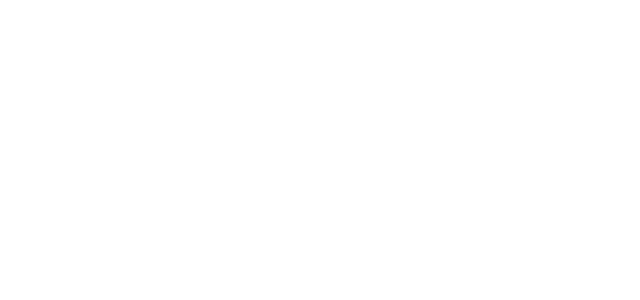
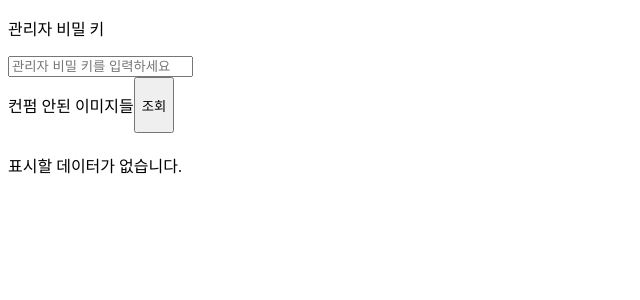
Before and after one commit to ggm77/nowcat-frontend, a React (Vite) app: page /admin in a window 1280 px wide. Before the commit this address had no page. Shown: the top 300 px of the page, without its empty margins (0-640 px from the left). Built offline with nearby package versions, Linux system fonts and the light colour scheme.

Commit message:
feat: 관리자 페이지 필수 기능 추가

```diff
--- a/src/App.tsx
+++ b/src/App.tsx
@@ -1,5 +1,6 @@
 import { BrowserRouter, Routes, Route } from 'react-router-dom'
 import Home from './pages/Home';
+import Admin from './pages/Admin';
 
 function App() {
 
@@ -7,6 +8,7 @@
     <BrowserRouter>
       <Routes>
         <Route path="/" element={<Home />} />
+        <Route path="/admin" element={<Admin />} />
       </Routes>
     </BrowserRouter>
   )
--- /dev/null
+++ b/src/pages/Admin.tsx
@@ -0,0 +1,82 @@
+import { useState, type ChangeEvent } from 'react';
+import api from '../api/api';
+
+interface ImageResponse {
+    id: number;
+    name: string;
+    createdAt: string;
+}
+
+function Admin() {
+
+    const [adminSecretKey, setAdminSecretKey] = useState<string>("");
+
+    const [notConfirmedImages, setNotConfirmedImages] = useState<ImageResponse[]>([]);
+
+    const handleAdminSecretKeyChange = (e: ChangeEvent<HTMLInputElement>) => {
+        setAdminSecretKey(e.target.value);
+    }
+
+    const getNotConfirmedImages = async () => {
+        try {
+            const response = await api.get('/admin/images?confirmed=false', {
+                headers: {
+                    'Admin-Secret-Key': adminSecretKey,
+                },
+            });
+            setNotConfirmedImages(response.data.images);
+            console.log('Not confirmed images:', response.data.images);
+        } catch (error) {
+            console.error('Error fetching not confirmed images:', error);
+        }
+    }
+
+    const confirmImage = async (imageId: number) => {
+        try {
+            await api.post(`/admin/images/${imageId}/confirmation`, {imageId}, {
+                headers: {
+                    'Admin-Secret-Key': adminSecretKey,
+                },
+            });
+            alert('이미지 컨펌 성공!');
+        } catch (error) {
+            console.error('Error confirming image:', error);
+        }
+    }
+
+    return (
+        <div>
+            <div>
+                <p>관리자 비밀 키</p>
+                <input type="password" value={adminSecretKey} onChange={handleAdminSecretKeyChange} placeholder='관리자 비밀 키를 입력하세요' />
+            </div>
+            <div style={{"display": "flex"}}>
+                <p>컨펌 안된 이미지들</p>
+                <button onClick={getNotConfirmedImages}>조회</button>
+            </div>
+            <div style={{"display": "block"}}>
+                <ul style={{ marginTop: '20px', listStyle: 'none', padding: 0 }}>
+                    {notConfirmedImages.map((image) => (
+                        <li key={image.id} style={{
+                            display: 'flex',
+                            alignItems: 'center',
+                            gap: '15px',
+                            marginBottom: '10px',
+                            borderBottom: '1px solid #eee',
+                            paddingBottom: '5px'
+                        }}>
+                            <span><strong>ID:</strong> {image.id}</span>
+                            <span><strong>파일명:</strong> {image.name}</span>
+                            <span><strong>생성일:</strong> {image.createdAt}</span>
+                            <button onClick={() => confirmImage(image.id)}>컨펌</button>
+                        </li>
+                    ))}
+                </ul>
+
+                {notConfirmedImages.length === 0 && (<p>표시할 데이터가 없습니다.</p>)}
+            </div>
+        </div>
+    )
+}
+
+export default Admin
--- a/src/pages/Home.tsx
+++ b/src/pages/Home.tsx
@@ -68,7 +68,7 @@
                 {!mainImageLoaded && (
                     <p>Loading main image...</p>
                 )}
-                <img src={mainImageUrl} alt="Main" onLoad={() => setMainImageLoaded(true)} style={{display: mainImageLoaded ? 'block' : 'none'}}/>
+                <img src={mainImageUrl} alt="Main" onLoad={() => setMainImageLoaded(true)} style={{display: mainImageLoaded ? 'block' : 'none', width: '300px'}}/>
             </div>
 
             <hr/>
```
